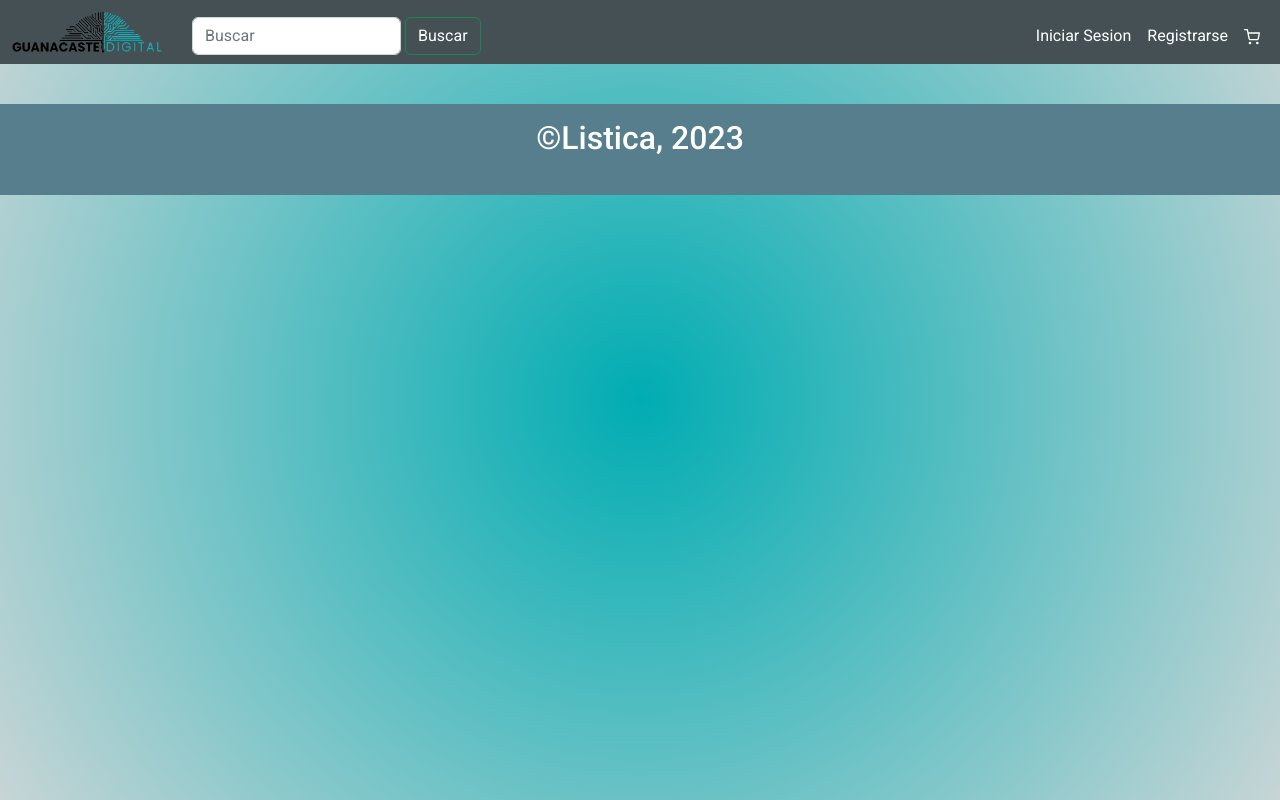
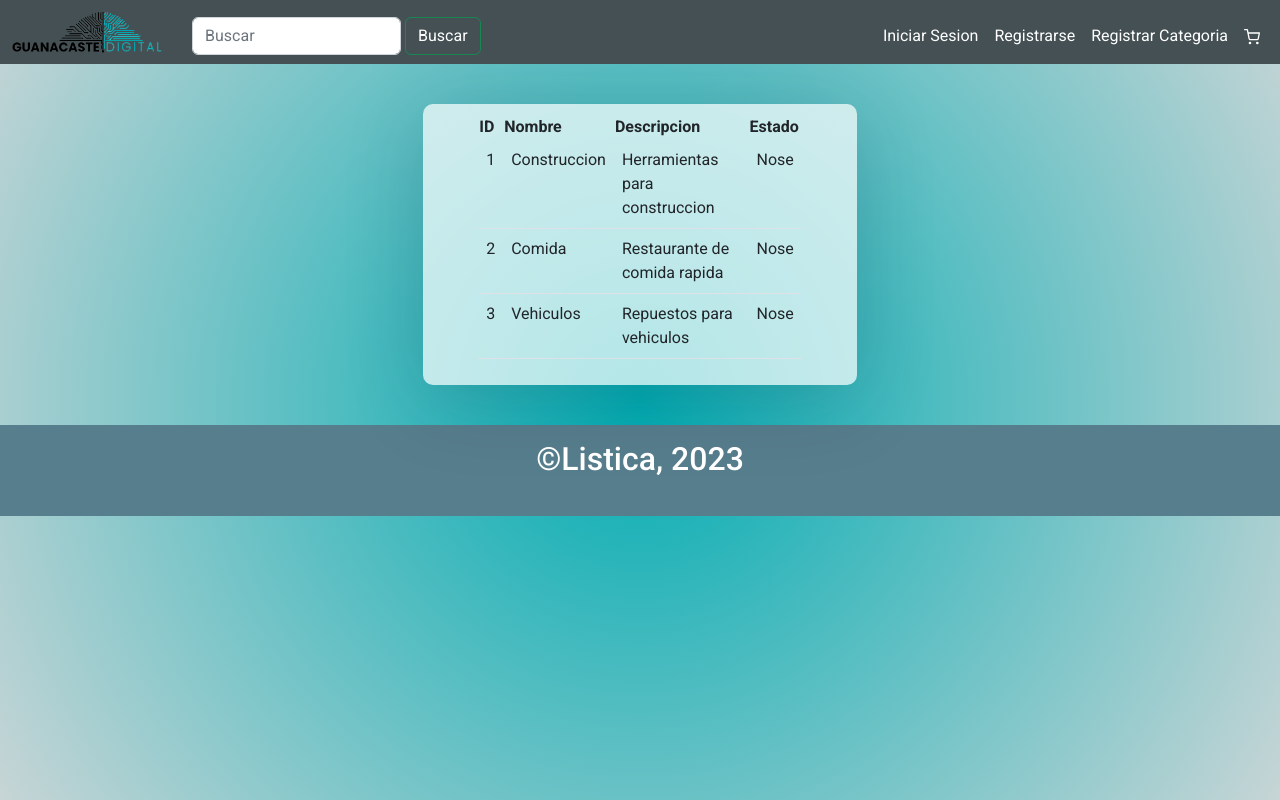
Before and after one commit to gregorybmx/guanacastedigital, a React (Create React App) app: page /vistacategoria in a window 1280 px wide. Built offline with nearby package versions, Linux system fonts and the light colour scheme.

Commit message:
commit con registro y modicacion de categorias

```diff
--- a/src/App.js
+++ b/src/App.js
@@ -6,6 +6,8 @@ import UserConfiguration from './pages/UserConfiguration'
 import NavbarComponent from "./components/NavbarComponent";
 import FooterComponent from "./components/FooterComponent";
 import Home from "./testData/cards"
+import CategoryRegister from "./pages/CategoryRegister";
+import CategoryView from "./pages/CategoryView";
 
 function App() {
   return (
@@ -20,6 +22,9 @@ function App() {
             <Route path="/registro" element={<UserRegister />} />
             <Route path="/home" element={<Home />} />
             <Route path="/configuracionusuario" element={<UserConfiguration />} />
+            <Route path="/registrocategoria" element={<CategoryRegister/>} />
+            <Route path="/vistacategoria" element={<CategoryView/>} />
+
           </Routes>
         </div>
         <FooterComponent />
--- /dev/null
+++ b/src/components/FormularioDatosCategoriasComponent.js
@@ -0,0 +1,29 @@
+import React from 'react'
+const FormularioDatosCategoriasComponent = (props) => {
+    return (
+        <form>
+
+            <div className="mb-3 mt-3">
+
+                <input type="text" className="mb-3 form-control me-2" placeholder="ID" aria-label="ID category" />
+                <input type="text" className="mb-3 form-control" placeholder="Nombre" aria-label="Name" />
+                <input className="mb-3 form-control" type="text" placeholder="Descripcion de Categoria" aria-label="default input example"></input>
+                <input className="mb-3 form-control" type="text" placeholder="Estado" aria-label="default input example"></input>
+
+
+            </div>
+
+            <div className="text-center m-auto d-flex justify-content-center">
+
+                {props.button1}
+
+                {props.button2}
+
+            </div>
+
+            <div className='mt-3'></div>
+        </form>
+    )
+}
+
+export default FormularioDatosCategoriasComponent
--- a/src/components/NavbarComponent.js
+++ b/src/components/NavbarComponent.js
@@ -17,6 +17,10 @@ const NavbarComponent = () => {
 
   const homeLink = () => {
     navigate("/");
+  }
+
+  const categoryLink = () => {
+    navigate("vistacategoria");
   }
   return (
 
@@ -43,6 +47,10 @@ const NavbarComponent = () => {
               <li className="nav-item" >
                 <button className="nav-link text-white" onClick={registerLink} >Registrarse</button>
               </li>
+              <li className="nav-item" >
+                <button className="nav-link text-white" onClick={categoryLink} >Registrar Categoria</button>
+
+              </li>
               <li className="nav-item">
                 <button className="nav-link text-white " href="#"><FiShoppingCart /></button>
               </li>
--- /dev/null
+++ b/src/pages/CategoryRegister.js
@@ -0,0 +1,43 @@
+import React from 'react'
+import { useNavigate } from "react-router-dom";
+
+import FormularioComponent from '../components/FormularioDatosCategoriasComponent'
+
+
+
+import logo from '../img/gd_logo.png'
+
+const CategoryRegister = () => {
+
+    const navigate = useNavigate();
+
+    const loginLink = () => {
+        navigate("/");
+    }
+
+    return (
+
+        <div className='m-3'>
+            <div className="wrapper">
+                <div className="wrapper-content">
+
+                    <div id='gdLogo'>
+                        <img src={logo} className="d-block w-75 m-auto" alt='logotipo de Guanacaste Digital' />
+                        <br></br>
+                        <h2 className="text-center">Resgistro de Categoria</h2>
+                    </div>
+
+                    <div className='title-underline text-center mb-3'></div>
+
+                    <FormularioComponent
+                    button1 = {<button type="submit" className="btn btn-reg btn-primary me-5">Registrar</button>}
+                    button2 = {<button type="button" className="btn btn-reg btn-danger" onClick={loginLink}>Cancelar</button>}/>
+
+                </div >
+            </div>
+        </div >
+
+    )
+}
+
+export default CategoryRegister
--- /dev/null
+++ b/src/pages/CategoryView.js
@@ -0,0 +1,51 @@
+import React from 'react'
+
+const CategoryView = () => {
+  return (
+
+
+<div className='m-3'>
+<div className="wrapper">
+    <div className="wrapper-content">
+    <div>
+        <table class="table ">
+    <thead className="mr-2">
+      <th>ID</th>
+      <th>Nombre</th>
+      <th>Descripcion</th>
+      <th>Estado</th>
+
+    </thead>
+    <tbody>
+      <tr >
+        <td>1</td>
+        <td>Construccion</td>
+        <td>Herramientas para construccion</td>
+        <td>Nose</td>
+      </tr>
+      <tr >
+        <td>2</td>
+        <td>Comida</td>
+        <td>Restaurante de comida rapida</td>
+        <td>Nose</td>
+      </tr>
+      <tr>
+        <td>3</td>
+        <td>Vehiculos</td>
+        <td>Repuestos para vehiculos</td>
+        <td>Nose</td>
+      </tr>
+
+
+    </tbody>
+  </table>
+  </div>
+
+    </div >
+</div>
+</div >
+
+  )
+}
+
+export default CategoryView
--- a/src/pages/Login.js
+++ b/src/pages/Login.js
@@ -1,4 +1,4 @@
-import React, { useState } from 'react';
+import React, { useState ,useEffect} from 'react';
 import { useNavigate } from "react-router-dom";
 import validator from 'validator'
 import { BiHide, BiShow } from 'react-icons/bi';
@@ -6,6 +6,8 @@ import { FiMail } from 'react-icons/fi'
 import { FaKey } from 'react-icons/fa'
 import { ImGoogle3 } from 'react-icons/im'
 import { FaFacebook } from 'react-icons/fa'
+import GoogleLogin from 'react-google-login'
+import {gapi} from 'gapi-script'
 
 import logo from '../img/gd_logo.png'
 
@@ -30,6 +32,18 @@ const Login = () => {
             setMensajeEmail(true)
         }
     }
+
+    const responseGoogle=(responseGoogle)=>{
+        console.log(responseGoogle)
+        console.log(responseGoogle.profileObj);
+    }
+   const clientId="162039051456-g9nbfjffu5kn60flevj4prnjgc445b5g.apps.googleusercontent.com"
+    useEffect(()=>{
+        gapi.load("client:auth2",()=>{
+            gapi.auth2.init({clientId:clientId});
+        })
+    },[])
+
 
     return (
         <div className="wrapper">
@@ -137,7 +151,16 @@ const Login = () => {
                             <button className='g-logo btn-link'
                                 href='google'
                                 data-toggle='tooltip'
-                                title='Iniciar sesión con Google'><h1><ImGoogle3 /></h1></button>
+                                title='Iniciar sesión con Google'><h1><ImGoogle3 />  </h1>
+                            </button>
+                            <div className='login'>
+                            <GoogleLogin
+                                clientId={clientId}
+                                onSuccess={responseGoogle}
+                                onFailure={responseGoogle}
+                                cookiePolicy={'single_host_origin'}
+                                />
+                            </div>
                         </div>
 
                         <p className='text-center'>
```
Also changed, not shown: package.json (+8 -1 lines), src/pages/CategoryUpdate.js (added, +42 -0 lines), 1 other file (tests, documents, lock files or other folders). Lines whose indentation alone changed are shown as unchanged.
